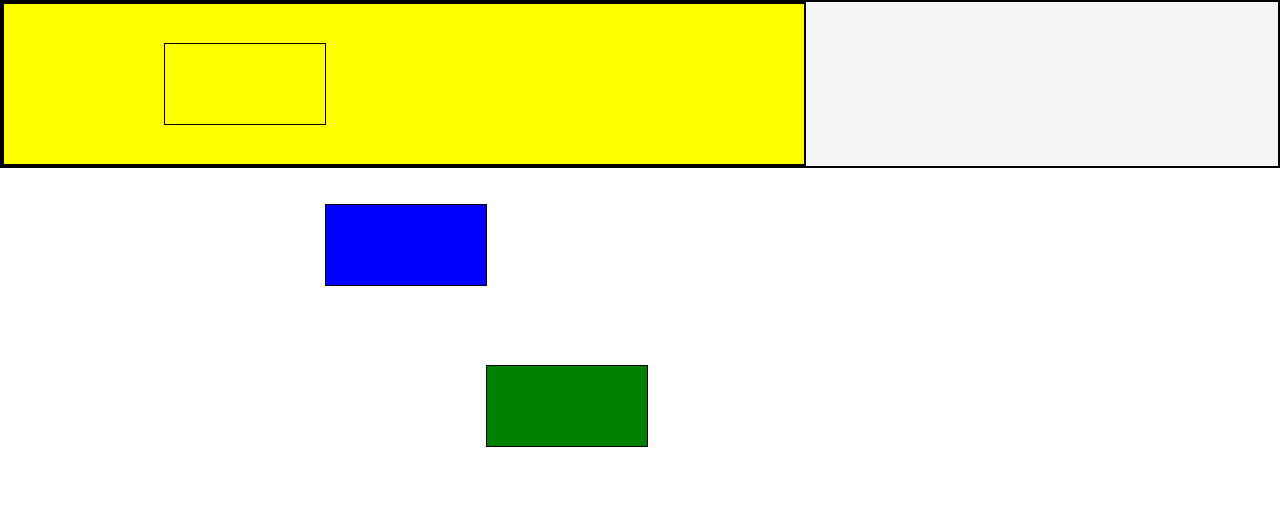
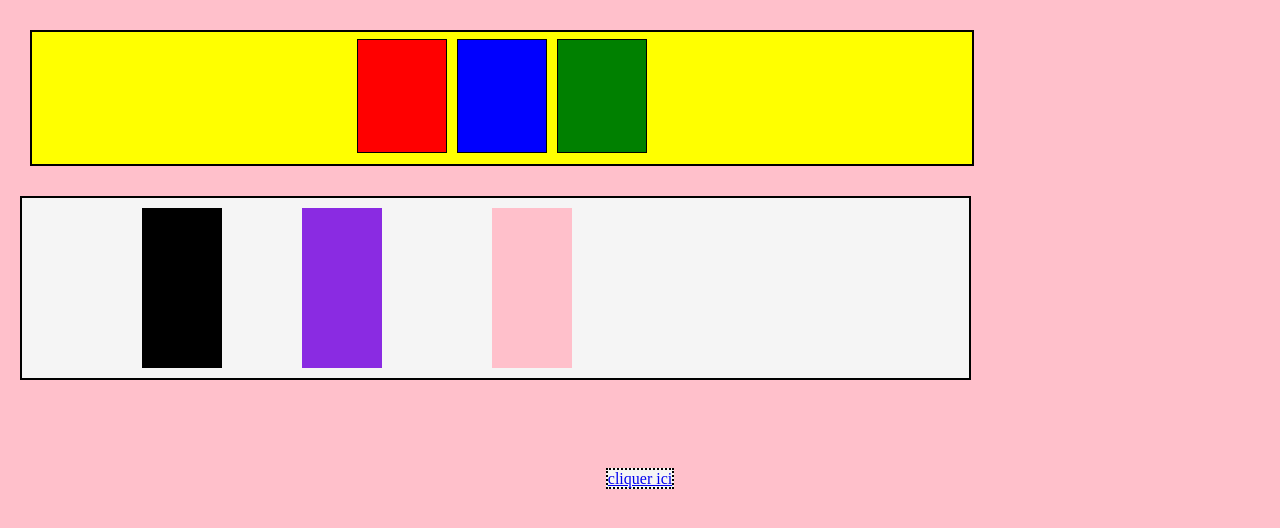
Before and after one commit to latifabribri/project_html_css, a plain HTML site: page index.html in a window 1280 px wide. Drawn offline with Linux system fonts and the light colour scheme.

Commit message:
task is done

```diff
--- a/index.css
+++ b/index.css
@@ -1,54 +1,88 @@
-*{
-    margin: 0;
+body {
+    margin: 0px;
+    background-color :pink;
   }
-#all{
-    width:auto;
-    height: auto;
-    border: 2px solid black;
-    background-color: whitesmoke;
-    display: flex;
-    flex-direction: column;
-    justify-content: space-around;
+  header{
+  background-color: yellow;
+  display :flex;
+  height:100px;
+  width: 300px;
+  padding :30px;
+  padding-left:25%;
+  padding-right: 25%;
+  padding-top: 2px;
+ margin-right: 30%;
+    margin:30px;
+    border:2px solid ;
+  }
 
-}
-.cadre1{
-    width: 50rem;
-    height: 10rem;
-    border: 2px solid black;
-    background-color:yellow;
-    display: flex;
-    flex-direction: column;
-    justify-content: center;
-}
-.cadrered{
+
+  .d1{
     width: 10rem;
-    height: 5rem;
-    border: 1px solid black;it
+      height: 7rem;
+      border: 1px solid black;
       background-color: red;
-    float: left;
-    margin: 10rem;
+     margin:5px;
 
 
   }
-.cadrebleu{
+  .d2{
     width: 10rem;
-    height: 5rem;
+      height: 7rem;
       border: 1px solid black;
       background-color:blue;
-
-    float: left;
-    margin: 10rem;
-
+       margin:5px;
+  }
+  .d3{
+    width: 10rem;
+      height: 7rem;
+      border: 1px solid black;
+      background-color:green;
+     margin:5px;
 
   }
-.cadregreen{
-    width: 10rem;
-    height: 5rem;
-    border: 1px solid black;
-    background-color:green;
 
-    float: left;
-    margin: 10rem;
+  section{
+    margin-left: 20px;
+    margin-right: 60px;
+    width: 74%;
+    border:2px solid black;
+    padding-top: 10px;
+    padding-bottom: 10px;
+    display:flex;
+    position: relative;
 
+    background-color :whitesmoke;}
+  .l1{
+    background-color:black;
+    width:5rem;
+    height:10rem;
+    margin-left: 120px;
 
   }
+  .l2{
+    background-color:blueviolet;
+    width:5rem;
+    height:10rem;
+    margin-left: 80px;
+
+  }
+  .l3{
+    background-color:pink;
+    width:5rem;
+    height:10rem;
+    margin-left:110px ;
+
+  }
+  footer{
+    margin-top: 90px;
+  }
+  a{
+    border:2px dotted black;
+    background-color:whitesmoke;
+    position: center;
+
+  }
+  a:hover
+  {color:red;
+    font-size:20px;}
--- a/index.html
+++ b/index.html
@@ -10,20 +10,21 @@
 </head>
 
 <body>
-    <div id="all">
-        <div class="cadre1">
-            <div class="cadrered">
-                <div class="cadrebleu">
-                    <div class="cadregreen">
+    <header>
+      <div class="d1"></div>
+       <div class="d2"></div>
+       <div class="d3"></div>
+    </header>
+    <section class="c1">
 
-                    </div>
+      <div class="l1"></div>
+      <div class="l2"></div>
+      <div class="l3"></div>
 
-                </div>
+    </section>
+    <footer>
+      <center> <a href="home.html">cliquer ici</a></center>
+    </footer>
 
-            </div>
-
-        </div>
-
-    </div>
-</body>
+  </body>
 </html>
```
Lines whose indentation alone changed are shown as unchanged.
